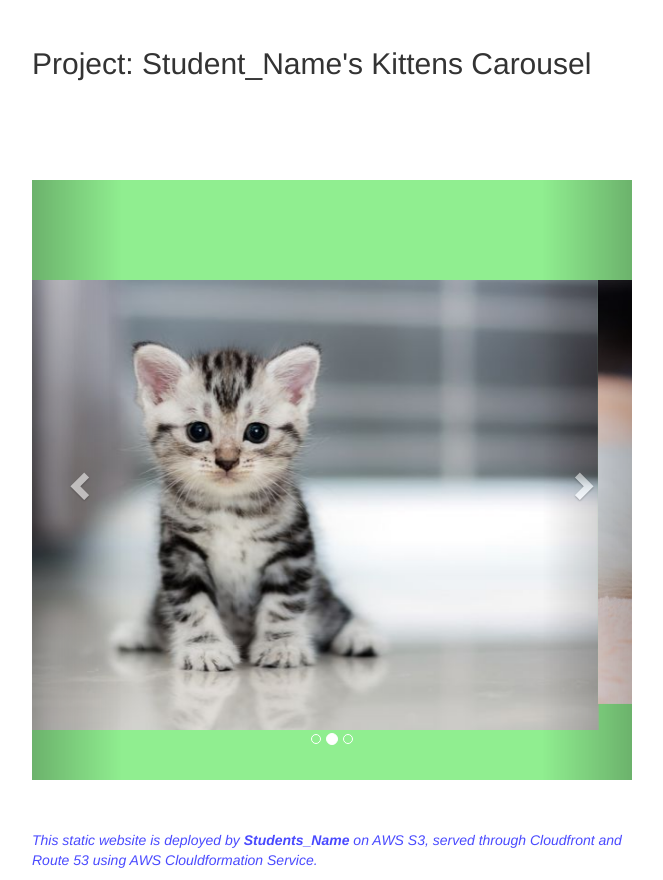
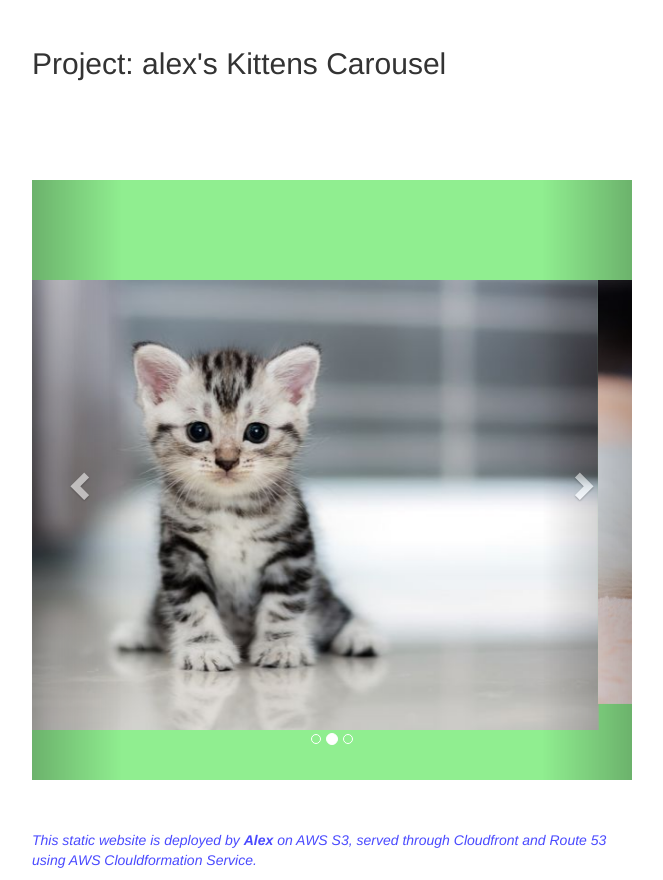
Before and after one commit to farukisik10/my-projects, a plain HTML site: page aws/Project-006-kittens-carousel-static-web-s3-cf/static-web/index.html in a window 1280 px wide. Shown: the part 403-1283 px from the top of the page, without its empty margins (308-971 px from the left). Drawn offline with nearby package versions, Linux system fonts and the light colour scheme.

```diff
--- a/aws/Project-006-kittens-carousel-static-web-s3-cf/static-web/index.html
+++ b/aws/Project-006-kittens-carousel-static-web-s3-cf/static-web/index.html
@@ -44,7 +44,7 @@
 
   <div><img src="https://clarusway.com/wp-content/uploads/2020/06/clarusway_logo.png" /></div>
 
-  <h2> Project: Student_Name's Kittens Carousel</h2>
+  <h2> Project: alex's Kittens Carousel</h2>
 
   <div id="myCarousel" class="carousel slide" data-ride="carousel">
     <!-- Indicators -->
@@ -79,7 +79,7 @@
   </div>
 
 
-  <p class="footnote"><i>This static website is deployed by <b> Students_Name </b> on AWS S3, served through Cloudfront and Route 53 using AWS Clouldformation Service.</i></p>
+  <p class="footnote"><i>This static website is deployed by <b> Alex </b> on AWS S3, served through Cloudfront and Route 53 using AWS Clouldformation Service.</i></p>
 </body>
 
 </html>
```
Also changed, not shown: 1 other file.
